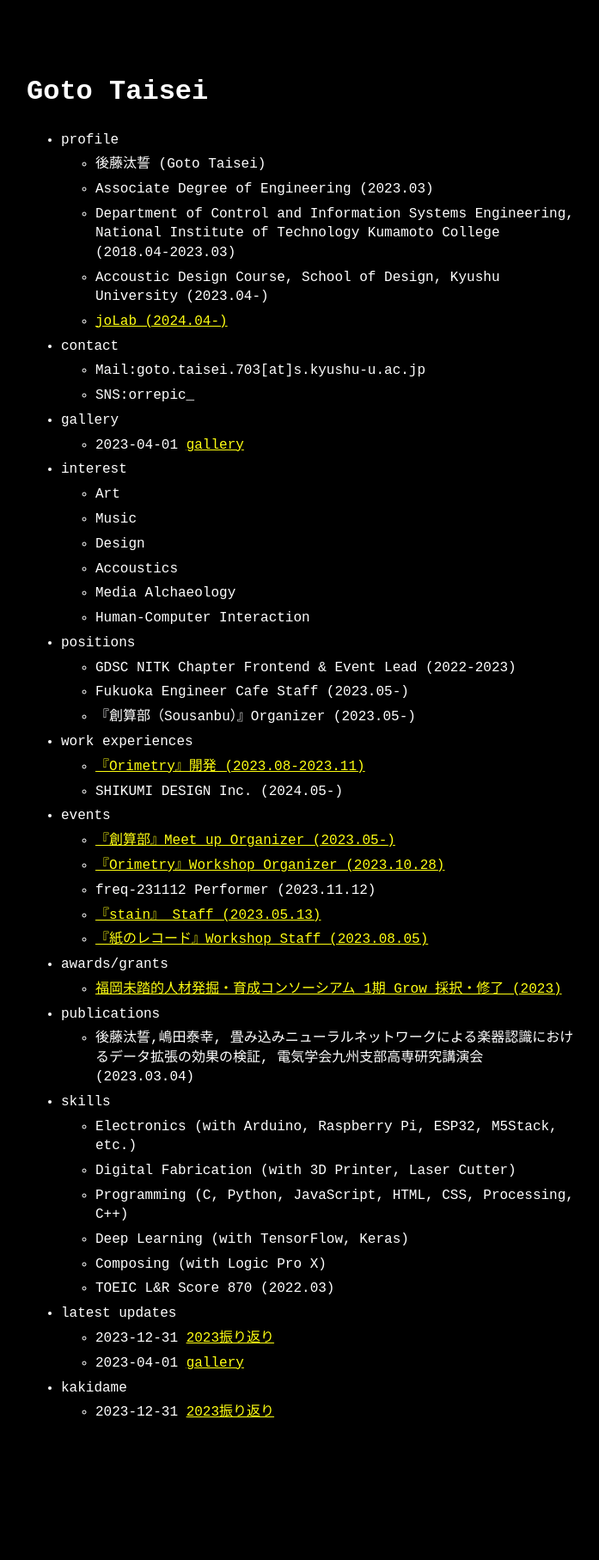
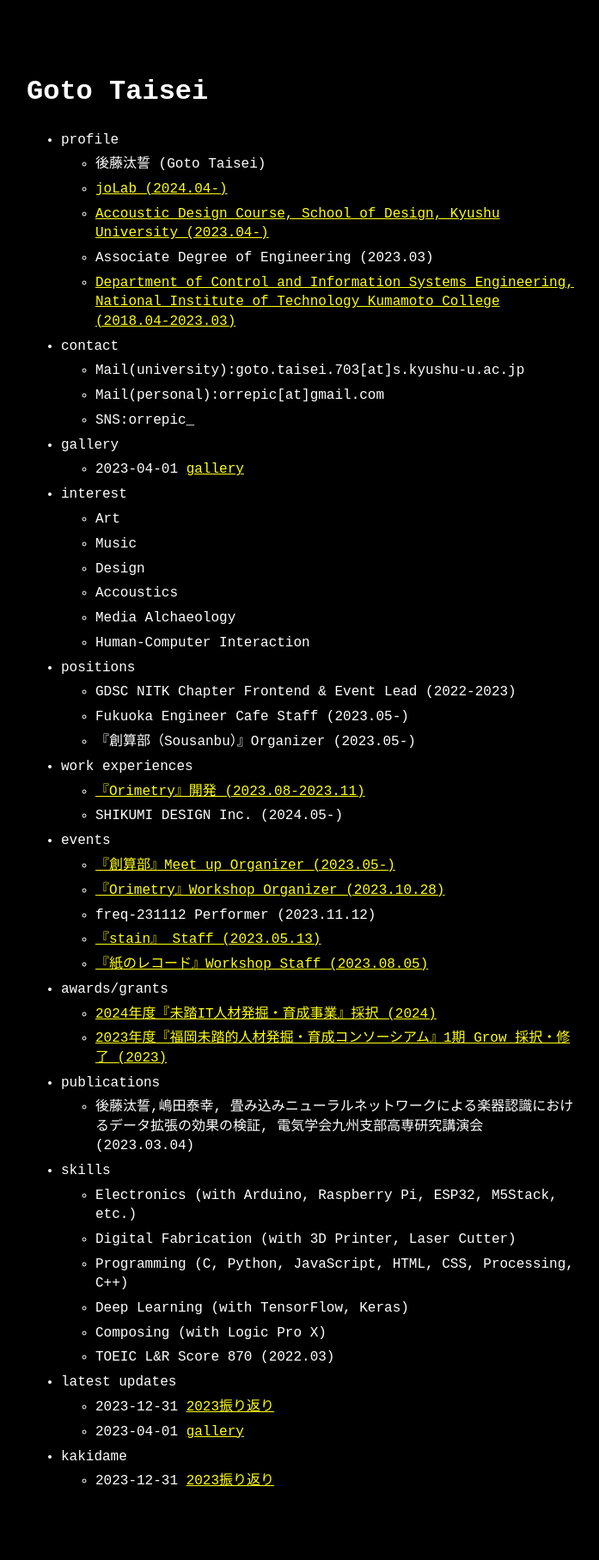
Before and after one commit to orrepic/orrepic.github.io, a Jekyll site: the page built from index.md, in a window 1280 px wide. Shown: the whole page at 86% size, without its empty margins (289-986 px from the left). Built offline with Jekyll 4.4.1, drawn with Linux system fonts in a browser that asks for light colours; before the commit the page ends 1735 px from its top, so only the background shows below that.

Commit message:
add info

```diff
--- a/_data/menu.yml
+++ b/_data/menu.yml
@@ -5,15 +5,18 @@ entries:
   - title: profile
     entries:
       - title: 後藤汰誓 (Goto Taisei)
+      - title: joLab (2024.04-)
+        url: https://www.design.kyushu-u.ac.jp/~jo/
+      - title: Accoustic Design Course, School of Design, Kyushu University (2023.04-)
+        url: https://www.design.kyushu-u.ac.jp/
       - title: Associate Degree of Engineering (2023.03)
       - title: Department of Control and Information Systems Engineering, National Institute of Technology Kumamoto College (2018.04-2023.03)
-      - title: Accoustic Design Course, School of Design, Kyushu University (2023.04-)
-      - title: joLab (2024.04-)
-        url: https://www.design.kyushu-u.ac.jp/~jo/
+        url: https://www.kumamoto-nct.ac.jp/
 
   - title: contact
     entries:
-      - title: Mail:goto.taisei.703[at]s.kyushu-u.ac.jp
+      - title: Mail(university):goto.taisei.703[at]s.kyushu-u.ac.jp
+      - title: Mail(personal):orrepic[at]gmail.com
       - title: SNS:orrepic_
 
   - title: gallery
@@ -59,7 +62,9 @@ entries:
 
   - title: awards/grants
     entries:
-      - title: 福岡未踏的人材発掘・育成コンソーシアム 1期 Grow 採択・修了 (2023)
+      - title: 2024年度『未踏IT人材発掘・育成事業』採択 (2024)
+        url: https://www.ipa.go.jp/jinzai/mitou/it/2024/koubokekka.html
+      - title: 2023年度『福岡未踏的人材発掘・育成コンソーシアム』1期 Grow 採択・修了 (2023)
         url: https://mitou-fukuoka.org/2023/07/26/saitaku_phase1/
 
   - title: publications
```
Also changed, not shown: 2 other files.
